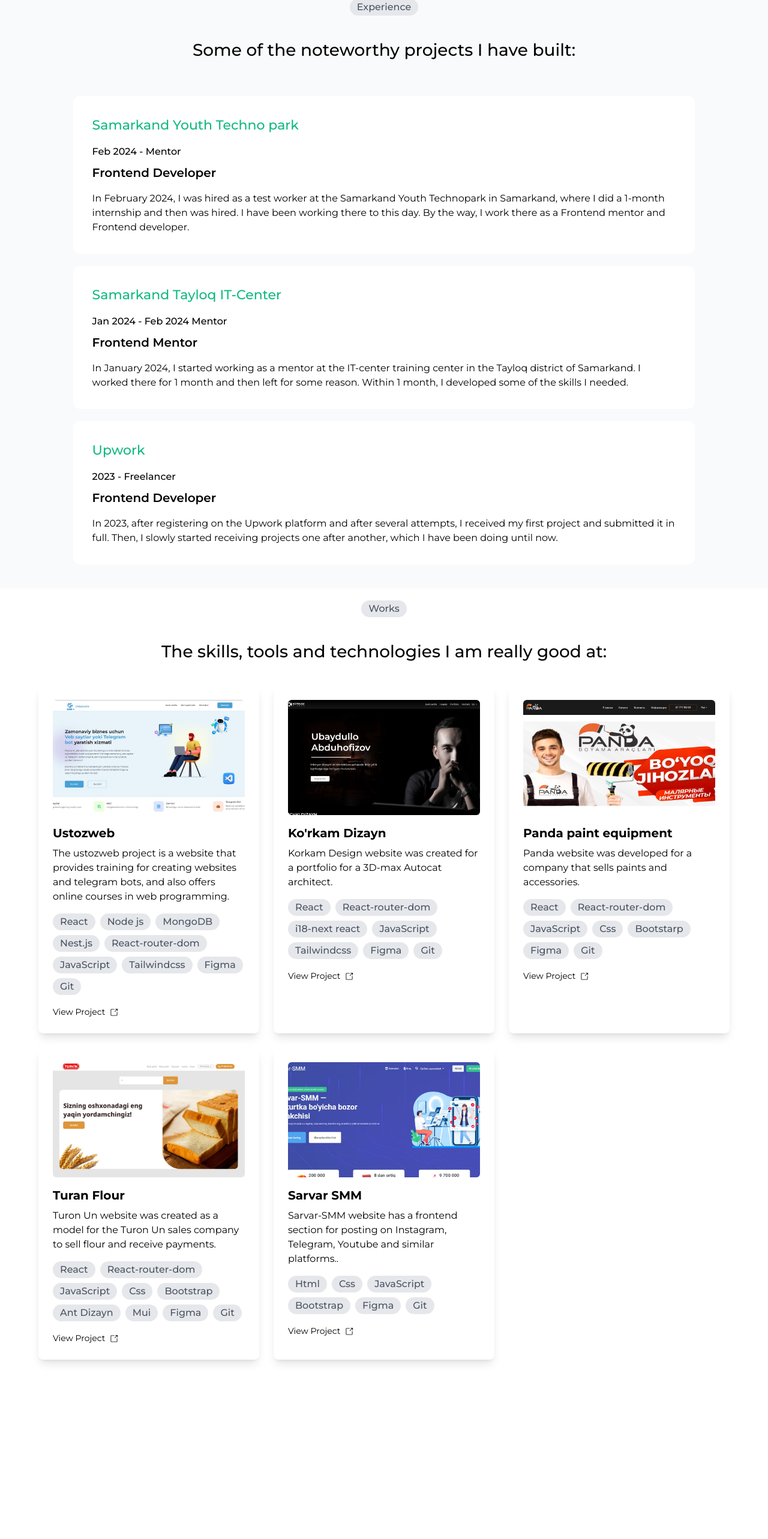
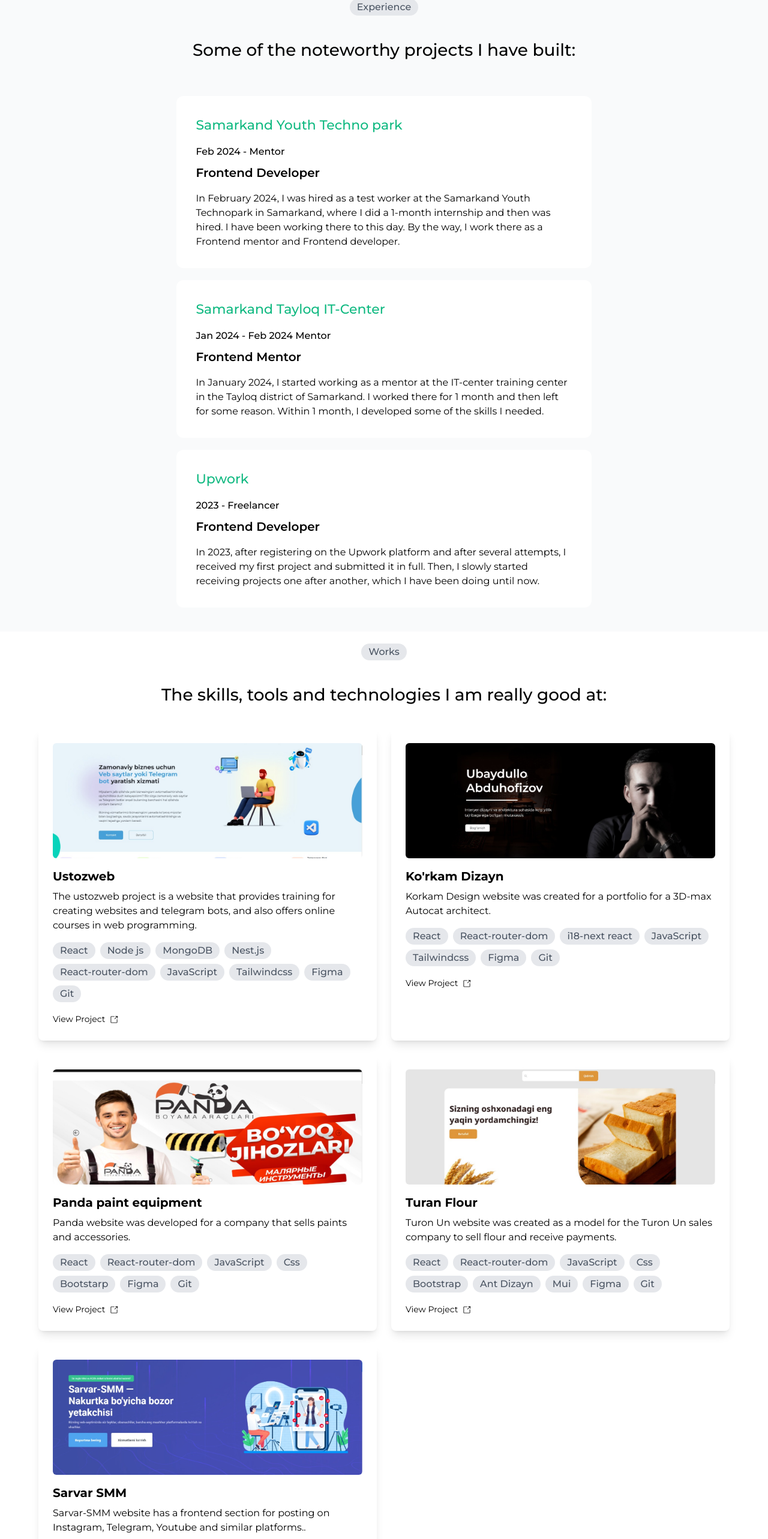
Before and after one commit to Sariqdasturchi/portfolio, a React (Vite) app: page / in a window 1280 px wide. Shown: the part 1629-4195 px from the top of the page at 60% size. Before the commit the page ends 3936 px from the top, so only its background shows below. Built offline with nearby package versions, Linux system fonts and the light colour scheme.

Commit message:
work component end

```diff
--- a/src/components/projectsCard.jsx
+++ b/src/components/projectsCard.jsx
@@ -5,7 +5,7 @@
 
 const ProjectsCard = () => {
   return (
-    <div className='grid grid-cols-1 gap-6 md:grid-cols-2 lg:grid-cols-3 mx-auto'>
+    <div className='grid  grid-cols-1 gap-6 sm:grid-cols-1 md:grid-cols-2 lg:grid-cols-2 2xl:grid-cols-3 mx-auto'>
       {projects.map(project => (
         <div key={project.id} className='bg-white shadow-lg rounded-lg p-6'>
           <img
--- a/src/components/workCard.jsx
+++ b/src/components/workCard.jsx
@@ -4,7 +4,7 @@
 export default function WorkCard () {
   return (
     <>
-      <div className='w-[90%] h-[auto] mx-auto flex flex-col justify-center items-center'>
+      <div className='w-[90%] sm:w[90%] md:w-[85%] lg:w-[70%] xl:w-[60%] 2xl:w-[50%] h-[auto] mx-auto flex flex-col justify-center items-center'>
         {work.map((item, id) => (
           <div
             key={item.id}
```
